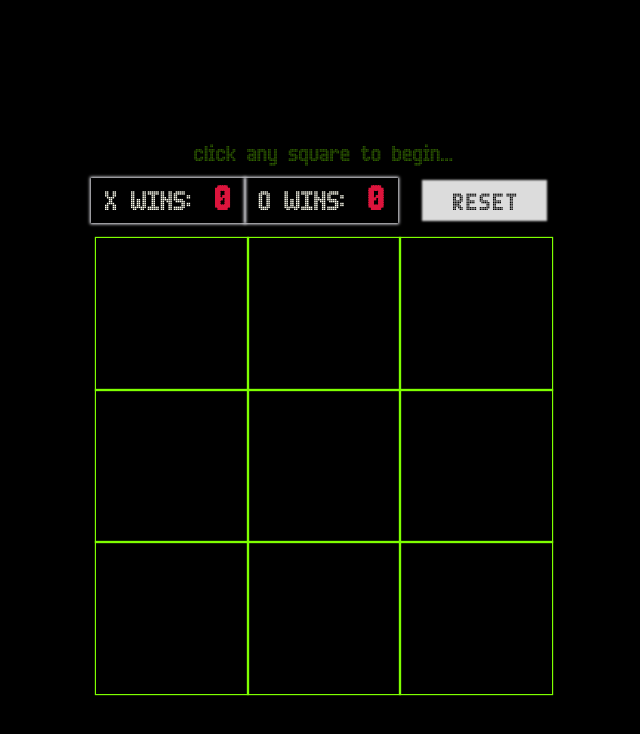
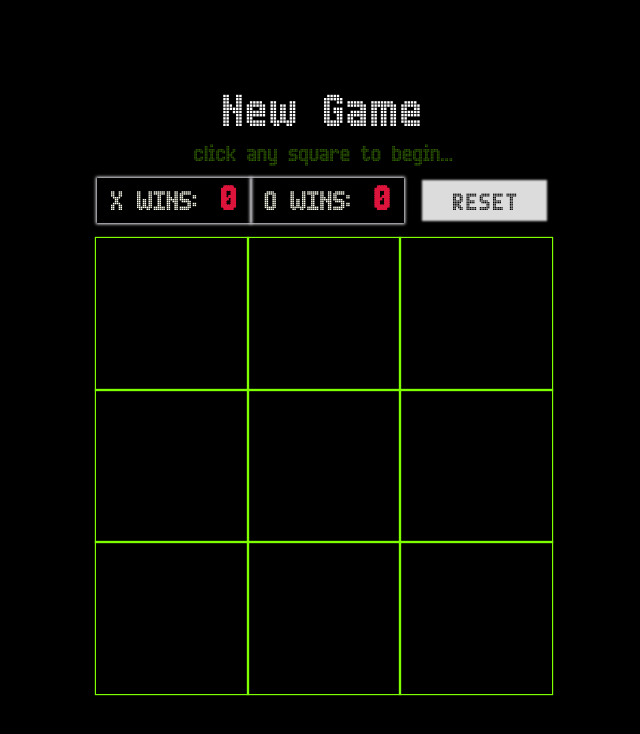
Before and after one commit to MatthewAlexanderSmith/ticTacToe, a plain HTML site: page index.html in a window 1280 px wide. Shown: the whole page, without its empty margins (316-956 px from the left). Drawn offline with nearby package versions, Linux system fonts and the light colour scheme; files whose address does not match are found by name.

Commit message:
move typed.js callback function to ttt.js inside document.ready. Previously, I was modifying the default settings. I learned that you can add the callback function as an attribute to the .typed object and fill in the function however you like - this is how you properly modify the default settings in this case.

```diff
--- a/styles.css
+++ b/styles.css
@@ -107,7 +107,7 @@ td {
 }
 
 .centerScores {
-  margin: 0 auto;
+  margin-left: 6px;
   width: 100%;
   height: 100%;
 }
@@ -149,7 +149,7 @@ button {
     border-style: none;
     width: 106px;
     margin: auto;
-    margin-left: 26px;
+    margin-left: 20px;
     height: 27px;
     top: 0;
     bottom: 0;
--- a/ttt.js
+++ b/ttt.js
@@ -1,20 +1,23 @@
-// $(document).on('ready', function() {
+$(document).on('ready', function() {
   var turn = 0;
   var game = new scoreTracker(0, 0);
   var mode = new gameState("initializing");
-  logState();
+  logState(mode);
 
   $(function(){
     $("#mainMessage").typed({
       strings: ["Welcome to jQuery Tic-Tac-Toe", "click any square to begin..."],
       typeSpeed: 1,
-      contentType: 'text'
+      contentType: 'text',
+      callback: function() {
+        $("table").fadeIn(1000);
+        $(".centerScores").fadeIn(1000);
+        mode.state = "waiting";
+        tdInit();
+        gameReset();
+      },
     });
   });
-  // $("table").toggle();
-  // $(".centerScores").toggle();
-
-  // console.log(gameIni);
 
   function tdInit(){
     $('td').off().on('click', makeMove).removeAttr('class').html('');
@@ -24,54 +27,16 @@
     if ((mode.state === "initializing") || (mode.state === "playing")) {
       $('.hideMessage').toggle();
       mode.state = "waiting";
-      logState();
+      logState(mode);
     }
     else if (mode.state==="waiting") {
-      logState();
+      logState(mode);
       blinker();
       setInterval(blinker, 1000);
     }
-      // $('body').data("gameState", "waiting");
-  }
-
-  function logState(){
-    console.log(mode.state);
-  }
-
-  function blinker() {
-      $('#mainMessage').fadeOut(500);
-      $('#mainMessage').fadeIn(500);
-    };
-
-  function scoreUpdate(){
-    $('.xScore span').text(game.xWins);
-    $('.oScore span').text(game.oWins);
 
   }
 
-  function gameReset(){
-    game.oWins = 0;
-    game.xWins = 0;
-    $('#mainTitle').html('');
-    scoreUpdate();
-  }
-
-  function scoreTracker(xWins, oWins){
-    this.xWins = xWins,
-    this.oWins = oWins
-    this.oneUpX = function(){
-      ++this.xWins;
-      console.log(this.xWins);
-    }
-    this.oneUpO = function(){
-      ++this.oWins;
-      console.log(this.oWins);
-    }
-  }
-
-  function gameState(state){
-    this.state = state;
-  }
   function makeMove() {
     if (mode.state === "waiting"){
       $('.hideMessage').toggle();
@@ -100,6 +65,46 @@
     turn++;
     checkForWinner(idXs, idOs);
   };
+
+
+    function logState(mode){
+      console.log(mode.state);
+    }
+
+    function blinker() {
+        $('#mainMessage').fadeOut(500);
+        $('#mainMessage').fadeIn(500);
+      };
+
+    function scoreUpdate(){
+      $('.xScore span').text(game.xWins);
+      $('.oScore span').text(game.oWins);
+    }
+
+    function gameReset(){
+      game.oWins = 0;
+      game.xWins = 0;
+      $('#mainTitle').html('New Game');
+      scoreUpdate();
+    }
+
+    function scoreTracker(xWins, oWins){
+      this.xWins = xWins,
+      this.oWins = oWins
+      this.oneUpX = function(){
+        ++this.xWins;
+        console.log(this.xWins);
+      }
+      this.oneUpO = function(){
+        ++this.oWins;
+        console.log(this.oWins);
+      }
+    }
+
+    function gameState(state){
+      this.state = state;
+    }
+
 
     function checkForWinner(idXs, idOs) {
       // Store all possible 3 digit combinations of idXs and idOs
@@ -138,4 +143,5 @@
         tdInit();
       };
     }
-// });
+
+});
--- a/typed.js
+++ b/typed.js
@@ -422,14 +422,11 @@
           contentType: 'html',
           // call when done callback function
           callback: function() {
-            $("table").fadeIn(1000);
-            $(".centerScores").fadeIn(1000);
-            mode.state = "waiting";
-            tdInit();
-            // start();
-            // $.getScript("ttt.js");
-            // mode.state = "waiting";
-            // $("body").data("game", "on");
+            // $("table").fadeIn(1000);
+            // $(".centerScores").fadeIn(1000);
+            // // mode.state = "waiting";
+            // tdInit();
+            // gameReset();
 
           },
           // starting callback function before each string
```
Also changed, not shown: index.html (+1 -0 lines), 1 other file. Lines whose indentation alone changed are shown as unchanged.
